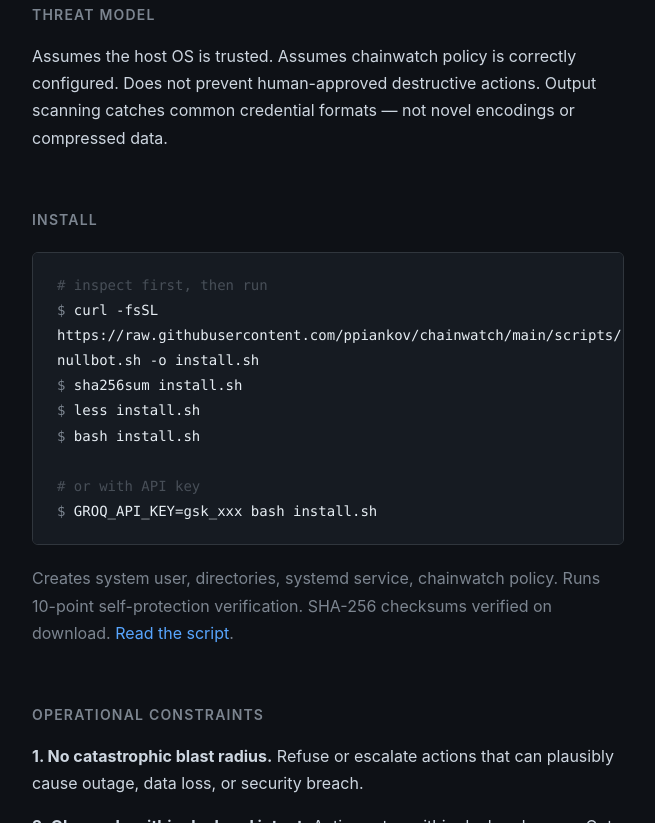
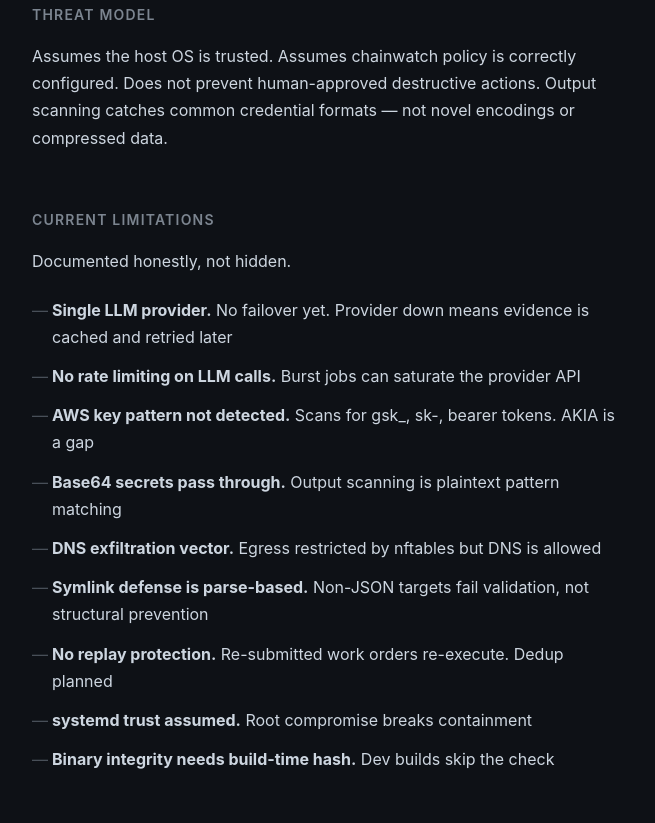
Before and after one commit to ppiankov/nullbot-dev, a plain HTML site: page index.html in a window 1280 px wide. Shown: the part 1977-2800 px from the top of the page, without its empty margins (312-967 px from the left). Drawn offline with Linux system fonts and the light colour scheme.

Commit message:
docs: add current limitations section, fix pipeline overflow

```diff
--- a/index.html
+++ b/index.html
@@ -234,11 +234,11 @@
 
 <section>
   <h2>Architecture</h2>
-  <div class="flow"><span class="highlight">inbox/*.json</span>  &rarr;  daemon  &rarr;  <span class="highlight">chainwatch exec</span>  &rarr;  shell  &rarr;  output scan  &rarr;  <span class="highlight">outbox/*.json</span>
-                  &darr;                 &darr;
-             LLM (redacted)      policy engine
-                                      &darr;
-                               <span class="highlight">allow</span> | <span class="highlight">deny</span> | <span class="highlight">approve</span></div>
+  <div class="flow"><span class="highlight">inbox</span> &rarr; daemon &rarr; <span class="highlight">chainwatch</span> &rarr; shell &rarr; scan &rarr; <span class="highlight">outbox</span>
+          &darr;             &darr;
+     LLM (redacted)  policy engine
+                          &darr;
+                   <span class="highlight">allow</span> | <span class="highlight">deny</span> | <span class="highlight">approve</span></div>
 </section>
 
 <section>
@@ -275,6 +275,22 @@
   <p>Assumes the host OS is trusted. Assumes chainwatch policy is correctly configured. Does not prevent human-approved destructive actions. Output scanning catches common credential formats &mdash; not novel encodings or compressed data.</p>
 </section>
 
+<section id="limitations">
+  <h2>Current limitations</h2>
+  <p>Documented honestly, not hidden.</p>
+  <ul class="not-list">
+    <li><strong>Single LLM provider.</strong> No failover yet. Provider down means evidence is cached and retried later</li>
+    <li><strong>No rate limiting on LLM calls.</strong> Burst jobs can saturate the provider API</li>
+    <li><strong>AWS key pattern not detected.</strong> Scans for gsk_, sk-, bearer tokens. AKIA is a gap</li>
+    <li><strong>Base64 secrets pass through.</strong> Output scanning is plaintext pattern matching</li>
+    <li><strong>DNS exfiltration vector.</strong> Egress restricted by nftables but DNS is allowed</li>
+    <li><strong>Symlink defense is parse-based.</strong> Non-JSON targets fail validation, not structural prevention</li>
+    <li><strong>No replay protection.</strong> Re-submitted work orders re-execute. Dedup planned</li>
+    <li><strong>systemd trust assumed.</strong> Root compromise breaks containment</li>
+    <li><strong>Binary integrity needs build-time hash.</strong> Dev builds skip the check</li>
+  </ul>
+</section>
+
 <section>
   <h2>Install</h2>
   <div class="install">
```
Also changed, not shown: tests.html (+1 -1 lines).
